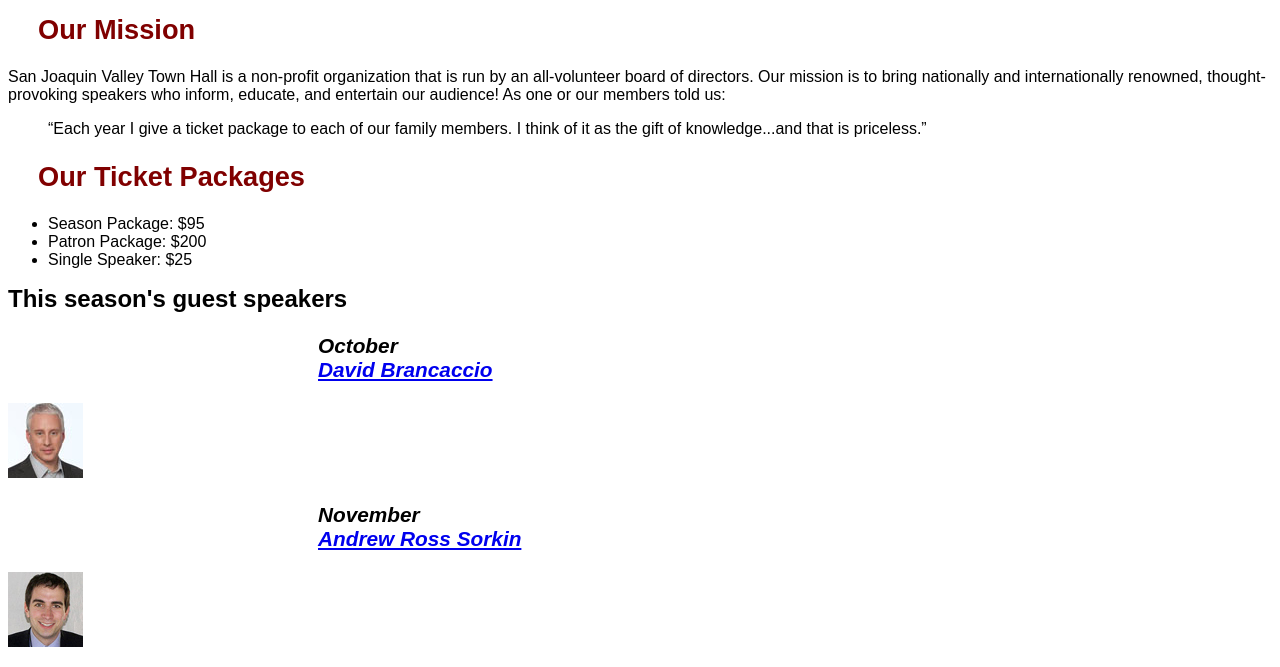
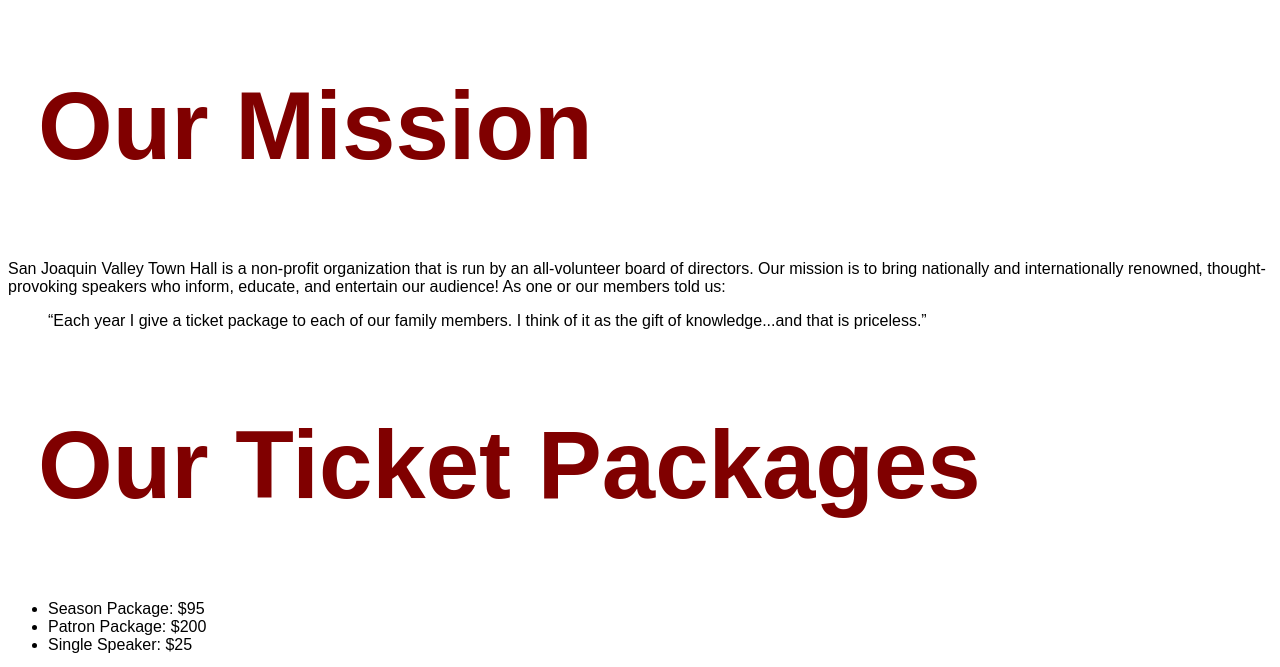
Before and after one commit to ldl7/A06, a plain HTML site: page index.html in a window 1280 px wide. Shown: the part 103-770 px from the top of the page. Drawn offline with Linux system fonts and the light colour scheme; files that its build step writes are made by us from their sources.

Commit message:
Update c4_main.css

```diff
--- a/styles/c4_main.css
+++ b/styles/c4_main.css
@@ -18,7 +18,7 @@ main h1 {
 }
 main h2 {
 	color: var(--global-color-1);
-	font-size: 170%;
+	font-size: 600%;
 	color: #800000;
 	margin-left: 30px;
 }
```
